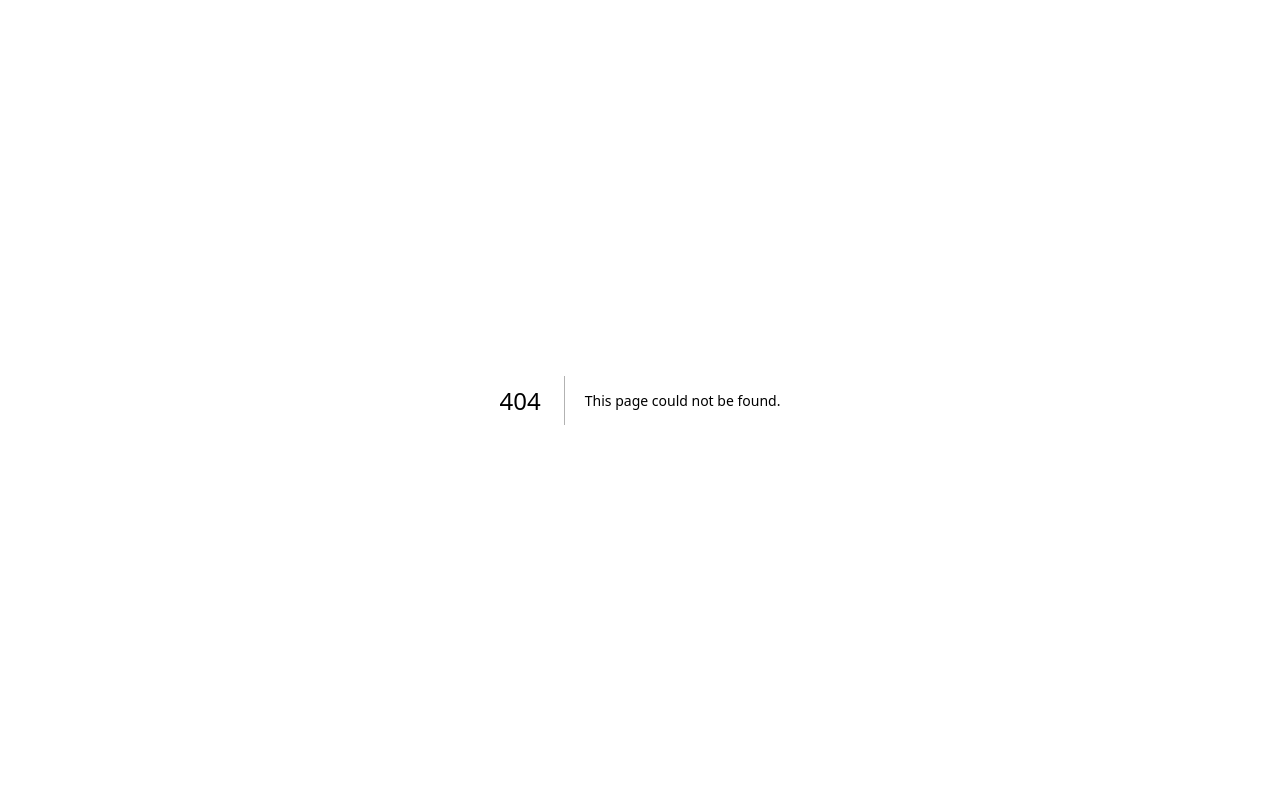
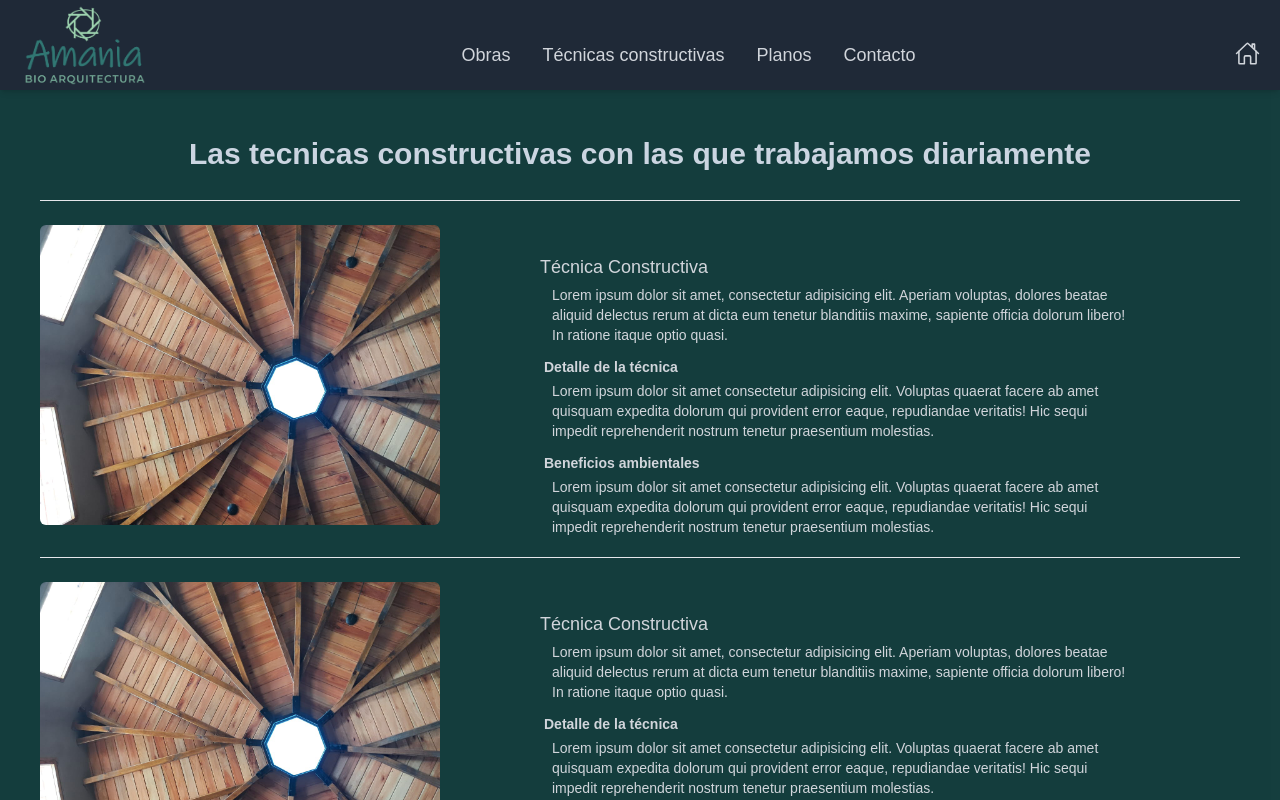
Before and after one commit to Pastito09/Amania-BioArquitectura, a Next.js app: page /tecnicas-constructivas in a window 1280 px wide. Before the commit this address had no page. Shown: the top 800 px of the page. Built offline with nearby package versions, Linux system fonts and the light colour scheme.

Commit message:
martes 9-10

```diff
--- a/src/app/(home)/detalles-constructivos/page.tsx
+++ /dev/null
@@ -1,9 +0,0 @@
-import DetallesConstructivos from '@/components/paginas/detalles-constructivos/DetallesConstructivos';
-
-export default function DetallesConstructivosPage() {
-  return (
-    <>
-      <DetallesConstructivos />
-    </>
-  );
-}
--- a/src/app/(home)/page.tsx
+++ b/src/app/(home)/page.tsx
@@ -2,7 +2,7 @@ import HomePage from '@/components/paginas/home-page/HomePage';
 
 export default function Home() {
   return (
-    <div className='flex flex-col'>
+    <div className='flex flex-col '>
       <hr />
 
       <HomePage />
--- /dev/null
+++ b/src/app/(home)/tecnicas-constructivas/page.tsx
@@ -0,0 +1,9 @@
+import { TecnicasConstructivas } from '@/components/paginas/tecnicas-constructivas/TecnicasConstructivas';
+
+export default function TecnicasConstructivasPage() {
+  return (
+    <>
+      <TecnicasConstructivas />
+    </>
+  );
+}
--- a/src/components/paginas/detalles-constructivos/DetallesConstructivos.tsx
+++ /dev/null
@@ -1,5 +0,0 @@
-export const DetallesConstructivos = () => {
-  return <div>DetallesConstructivos</div>;
-};
-
-export default DetallesConstructivos;
--- a/src/components/paginas/home-page/HomePage.tsx
+++ b/src/components/paginas/home-page/HomePage.tsx
@@ -4,8 +4,9 @@ import HomePageSlider from './HomePageSlider';
 
 export const HomePage = () => {
   return (
-    <div className='grid grid-cols-1 md:grid-cols-3 my-2 gap-2'>
-      <div className='content-center '>
+    <div className='grid grid-cols-1 md:grid-cols-3 my-2 gap-2 '>
+      <div className='col-span-1'>
+        {/*slider-container*/}
         {/* <Image
           src={'/interiorCasa.jpeg'}
           width={550}
--- a/src/components/paginas/obras/ObraCard.tsx
+++ b/src/components/paginas/obras/ObraCard.tsx
@@ -5,19 +5,20 @@ import Link from 'next/link';
 export const ObraCard = () => {
   return (
     <div className='grid grid-cols-1 md:grid-cols-2 '>
-      <div className='mb-2 overflow:hidden flex items-center justify-center rounded-md col-span-1'>
+      <div className='mb-2 overflow:hidden flex items-center justify-center col-span-1'>
         <Image
           src={'/techoCasa.jpeg'}
           alt=''
           height={100}
           width={500}
-          className='object-contain'
+          className='object-contain rounded-lg'
         />
       </div>
       <div className='mx-5 my-auto mt-8 flex-col text-sm col-span-1 text-gray-300'>
         <h1 className='text-center text-xl mb-6'>
           <span>Nombre de la obra</span>
         </h1>
+        <hr />
         <h2 className='ms-1 mt-2'>
           <span>Ubicación:</span>
         </h2>
@@ -33,12 +34,12 @@ export const ObraCard = () => {
         <h2 className='ms-1 mt-2'>
           <span>Superficie:</span>
         </h2>
-        <p className='mt-1 ms-20 font-semibold'>
+        <p className='mt-1 mb-2 ms-20 font-semibold'>
           <span>4200 mts2</span>
         </p>
-
+        <hr />
         <Link href={'/obras/u'} className='hover:text-gray-100 '>
-          <p className='mb-5 mt-10 me-10 font-medium text-end'>
+          <p className='mb-5 mt-4 md:mt-8 me-10 font-medium text-end'>
             <span>
               <em>Leer mas...</em>
             </span>
--- /dev/null
+++ b/src/components/paginas/tecnicas-constructivas/TecnicaCard.tsx
@@ -0,0 +1,56 @@
+import Image from 'next/image';
+
+export const TecnicaCard = () => {
+  return (
+    <div className='grid grid-cols-1 md:grid-cols-3 '>
+      <div className='mb-2 overflow:hidden flex items-center justify-center col-span-1'>
+        <Image
+          src={'/techoCasa.jpeg'}
+          alt=''
+          height={100}
+          width={500}
+          className='object-contain rounded-md '
+        />
+      </div>
+      <div className='mx-1 md:mx-24 mt-8 flex-col text-sm col-span-2 text-gray-300'>
+        <h1 className='text-lg ms-1'>
+          <span>Técnica Constructiva </span>
+        </h1>
+        <p className='mt-1 mx-4'>
+          <span>
+            Lorem ipsum dolor sit amet, consectetur adipisicing elit.
+            Aperiam voluptas, dolores beatae aliquid delectus rerum at
+            dicta eum tenetur blanditiis maxime, sapiente officia
+            dolorum libero! In ratione itaque optio quasi.
+          </span>
+        </p>
+        <h2 className='ms-2 mt-3 text-sm font-semibold'>
+          <span>Detalle de la técnica</span>
+        </h2>
+        <p className='mt-1 mx-4'>
+          <span>
+            Lorem ipsum dolor sit amet consectetur adipisicing elit.
+            Voluptas quaerat facere ab amet quisquam expedita dolorum
+            qui provident error eaque, repudiandae veritatis! Hic
+            sequi impedit reprehenderit nostrum tenetur praesentium
+            molestias.
+          </span>
+        </p>
+        <h2 className='ms-2 mt-3 text-sm font-semibold'>
+          <span>Beneficios ambientales</span>
+        </h2>
+        <p className='mt-1 mx-4'>
+          <span>
+            Lorem ipsum dolor sit amet consectetur adipisicing elit.
+            Voluptas quaerat facere ab amet quisquam expedita dolorum
+            qui provident error eaque, repudiandae veritatis! Hic
+            sequi impedit reprehenderit nostrum tenetur praesentium
+            molestias.
+          </span>
+        </p>
+      </div>
+    </div>
+  );
+};
+
+export default TecnicaCard;
--- /dev/null
+++ b/src/components/paginas/tecnicas-constructivas/TecnicasConstructivas.tsx
@@ -0,0 +1,24 @@
+import TecnicaCard from './TecnicaCard';
+
+export const TecnicasConstructivas = () => {
+  return (
+    <>
+      <div className='grid grid-cols-1 mt-10 gap-2 md:gap-5 mb-2'>
+        <h1 className='text-xl md:text-3xl mb-2 font-semibold antialiased text-slate-300 text-center'>
+          Las tecnicas constructivas con las que trabajamos
+          diariamente
+        </h1>
+        <hr />
+        <TecnicaCard />
+        <hr />
+        <TecnicaCard />
+        <hr />
+        <TecnicaCard />
+        <hr />
+        <TecnicaCard />
+      </div>
+    </>
+  );
+};
+
+export default TecnicasConstructivas;
--- a/src/components/ui/navbar/Navbar.tsx
+++ b/src/components/ui/navbar/Navbar.tsx
@@ -12,8 +12,8 @@ const paginas = [
     href: '/obras',
   },
   {
-    nombre: 'Detalles constructivos',
-    href: '/detalles-constructivos',
+    nombre: 'Técnicas constructivas',
+    href: '/tecnicas-constructivas',
   },
   {
     nombre: 'Planos',
```
